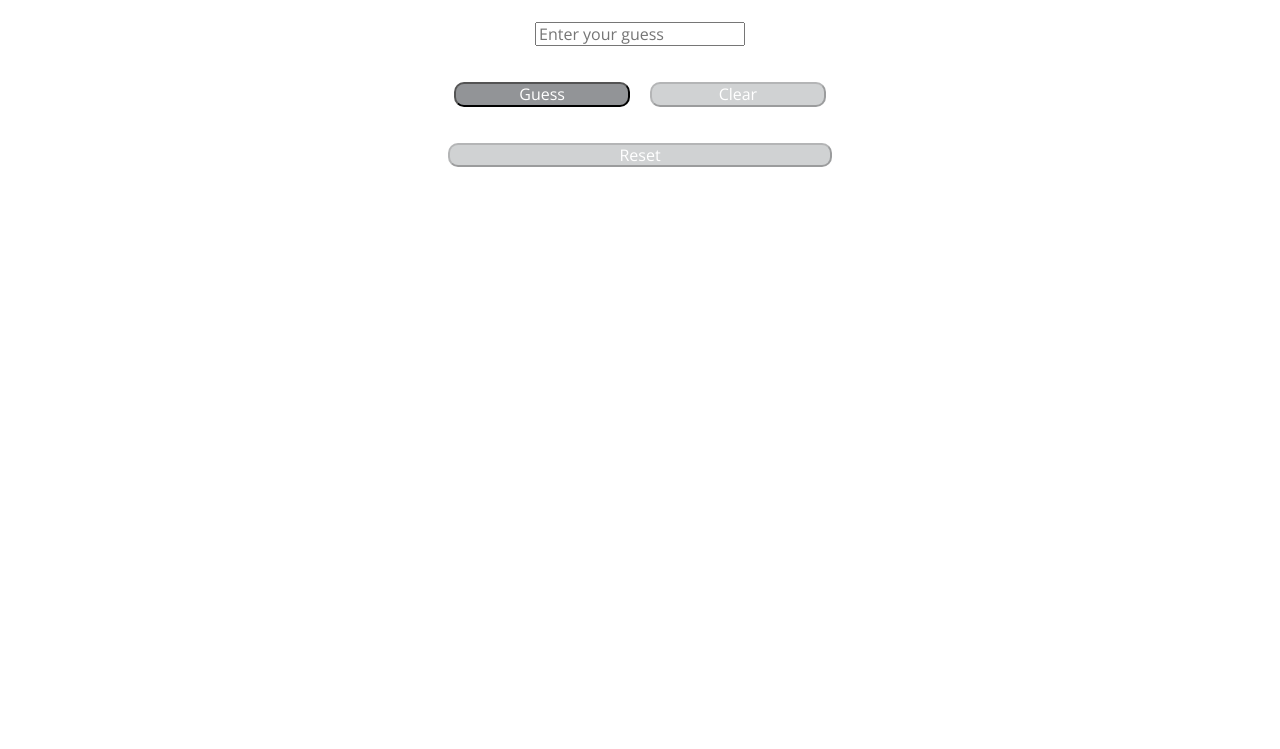
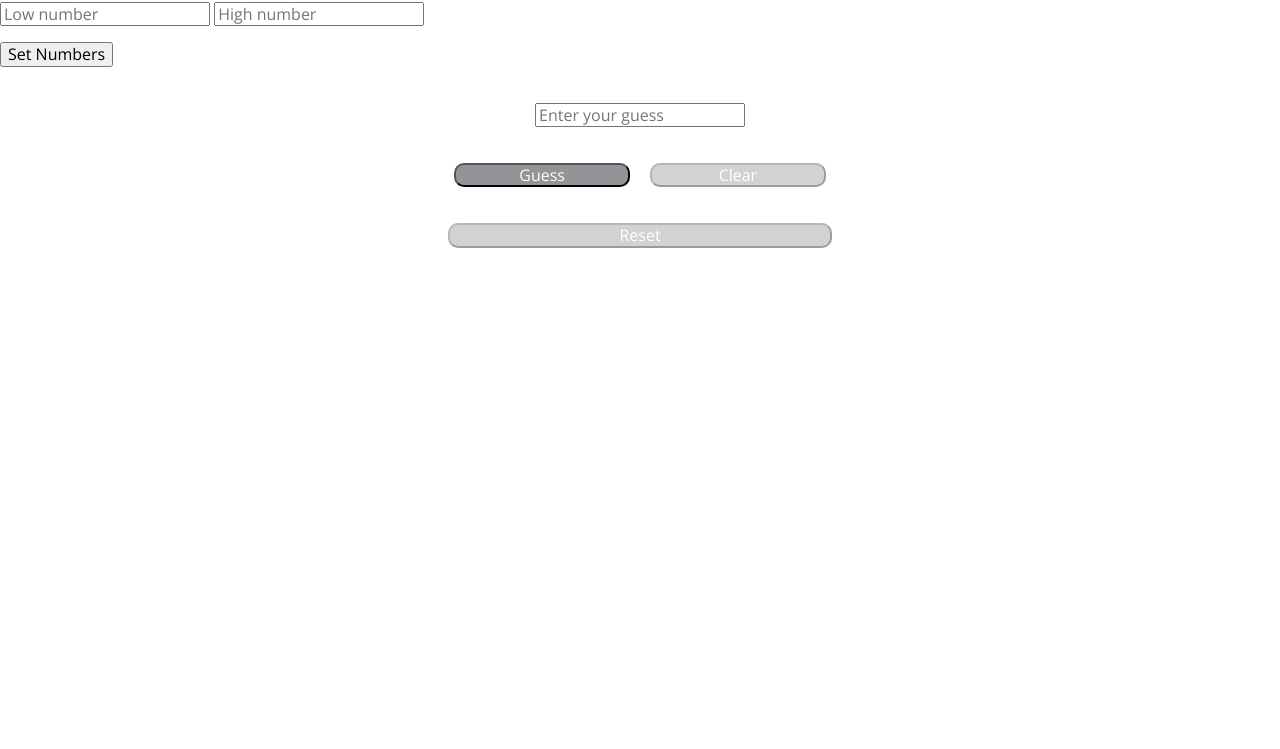
Before and after one commit to Bradniedt/number_guesser, a plain HTML site: page index.html in a window 1280 px wide. Shown: the part 51-800 px from the top of the page. Drawn offline with nearby package versions, Linux system fonts and the light colour scheme.

Commit message:
Adds section to enter in your own numbers.

```diff
--- a/index.html
+++ b/index.html
@@ -9,6 +9,12 @@
   </head>
   <body id="theBody">
     <header><h1 id="number">Number</h1> <h1 id="guesser">Guesser</h1></header>
+
+    <section id="number-section">
+      <p><input type="text" placeholder="Low number" id="numberInputLow">
+      <input type="text" placeholder="High number" id="numberInputHigh"></p>
+      <p><input type="submit" value="Set Numbers" id="submitNumber">
+    </section>
 
     <section id="game-section">
       <p><input type="text" placeholder="Enter your guess" id="guessInput"></p>
```
